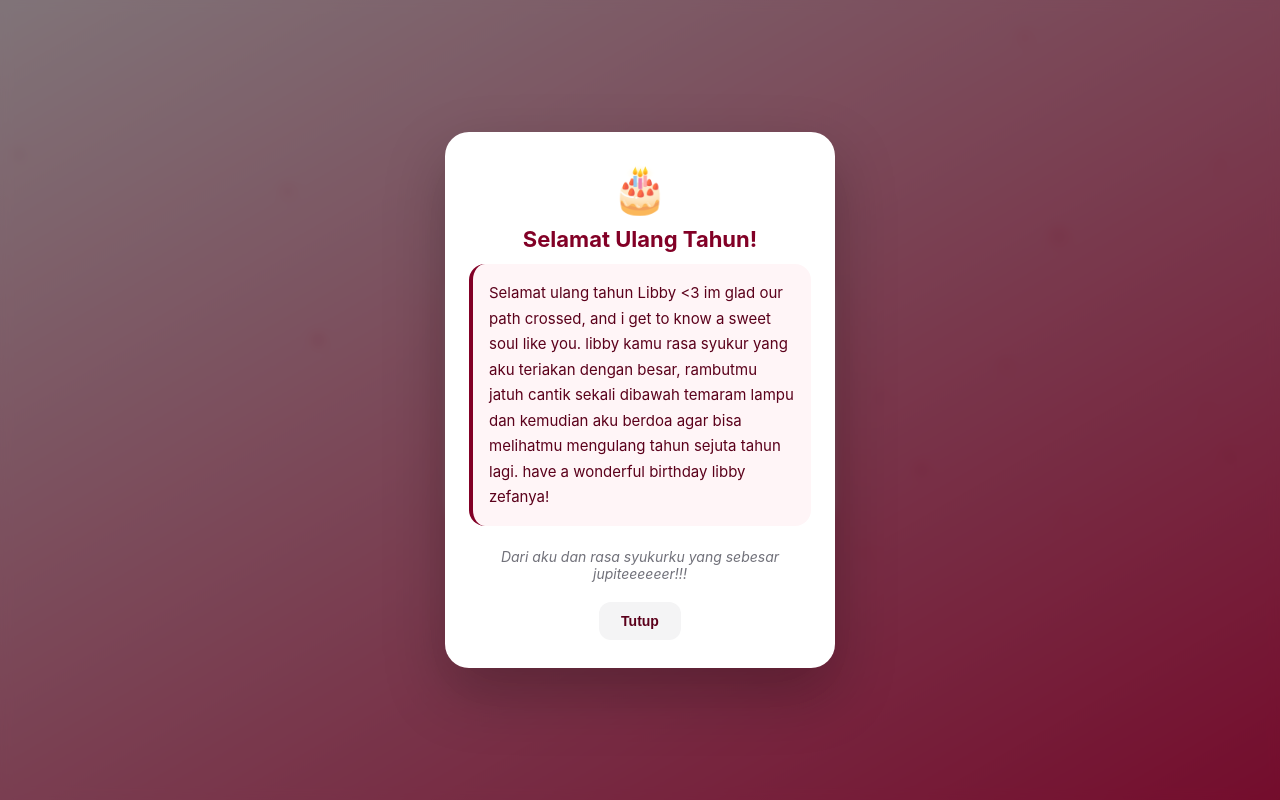
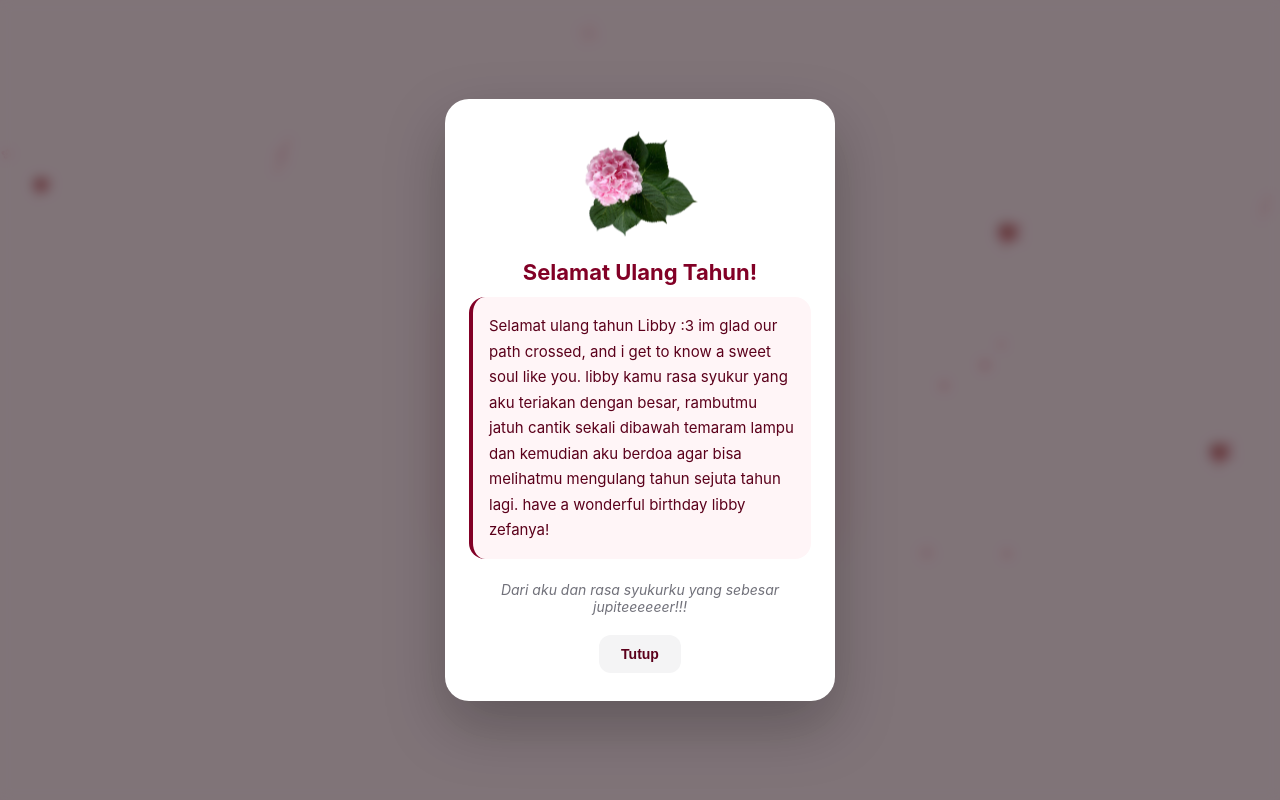
Before and after one commit to debbymariaa/happybirthdaylibbycantik, a plain HTML site: page index.html in a window 1280 px wide. Both pictures are taken after a click on the button "open this pwease". Drawn offline with Linux system fonts and the light colour scheme.

Commit message:
Update index.html

```diff
--- a/index.html
+++ b/index.html
@@ -7,7 +7,7 @@
   <style>
     :root {
       --bg-start: #ffe4ec;
-      --bg-end: #e40044;
+      --bg-end: #ffe4ec;
       --card-bg: #ffffff;
       --accent: #820026;
       --accent-hover: #5b001b;
@@ -167,10 +167,22 @@
       transform: scale(1) translateY(0);
     }
 
-    .cake-icon {
-      font-size: 46px;
-      margin-bottom: 10px;
+    .bouquet-img {
+      width: 120px;
+      height: 120px;
+      object-fit: contain;
+      margin: 0 auto 12px;
       display: block;
+      animation: gentleSway 3s ease-in-out infinite;
+    }
+
+    @keyframes gentleSway {
+      0%, 100% {
+        transform: rotate(-3deg) translateY(0);
+      }
+      50% {
+        transform: rotate(3deg) translateY(-4px);
+      }
     }
 
     .popup-title {
@@ -228,10 +240,10 @@
 
   <div class="modal-backdrop" id="modalBackdrop" role="dialog" aria-modal="true" aria-labelledby="popupTitle">
     <div class="popup-card">
-      <span class="cake-icon" aria-hidden="true">🎂</span>
+      <img src="hydrangea-removebg-preview.png" alt="Buket Bunga Hydrangea" class="bouquet-img" />
       <h2 class="popup-title" id="popupTitle">Selamat Ulang Tahun!</h2>
       <div class="popup-message">
-        Selamat ulang tahun Libby <3 im glad our path crossed, and i get to know a sweet soul like you. libby kamu rasa syukur yang aku teriakan dengan besar, rambutmu jatuh cantik sekali dibawah temaram lampu dan kemudian aku berdoa agar bisa melihatmu mengulang tahun sejuta tahun lagi. have a wonderful birthday libby zefanya!
+        Selamat ulang tahun Libby  :3 im glad our path crossed, and i get to know a sweet soul like you. libby kamu rasa syukur yang aku teriakan dengan besar, rambutmu jatuh cantik sekali dibawah temaram lampu dan kemudian aku berdoa agar bisa melihatmu mengulang tahun sejuta tahun lagi. have a wonderful birthday libby zefanya!
       </div>
       <p class="sign-off">Dari aku dan rasa syukurku yang sebesar jupiteeeeeer!!!</p>
       <button class="btn-close" id="closeBtn" type="button">Tutup </button>
@@ -267,13 +279,28 @@
       }
     });
 
-    const symbols = ["𐫱", "❀", "✦", "𝄞" ];
+    const symbols = ["𐫱", "lily-removebg-preview.png", "✦", "𝄞"];
     for (let i = 0; i < 18; i++) {
-      const el = document.createElement("span");
+      const currentItem = symbols[i % symbols.length];
+      let el;
+
+      if (currentItem.endsWith(".png")) {
+        el = document.createElement("img");
+        el.src = currentItem;
+        el.alt = "";
+        const size = 22 + Math.random() * 14;
+        el.style.width = `${size}px`;
+        el.style.height = `${size}px`;
+        el.style.objectFit = "contain";
+        el.style.opacity = "0.75";
+      } else {
+        el = document.createElement("span");
+        el.textContent = currentItem;
+        el.style.fontSize = `${14 + Math.random() * 16}px`;
+      }
+
       el.className = "floating-heart";
-      el.textContent = symbols[i % symbols.length];
       el.style.left = `${Math.random() * 100}%`;
-      el.style.fontSize = `${14 + Math.random() * 16}px`;
       el.style.animationDuration = `${6 + Math.random() * 6}s`;
       el.style.animationDelay = `${Math.random() * 6}s`;
       heartBg.appendChild(el);
```
